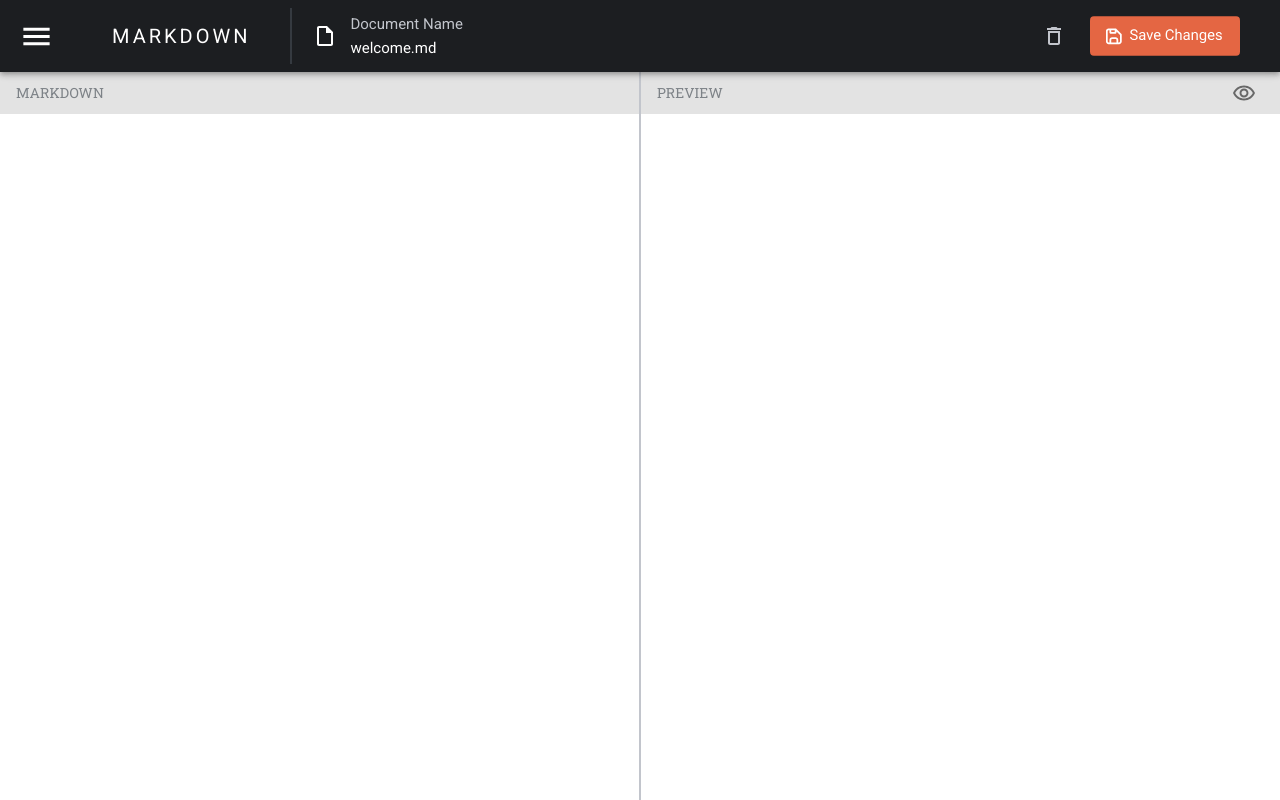
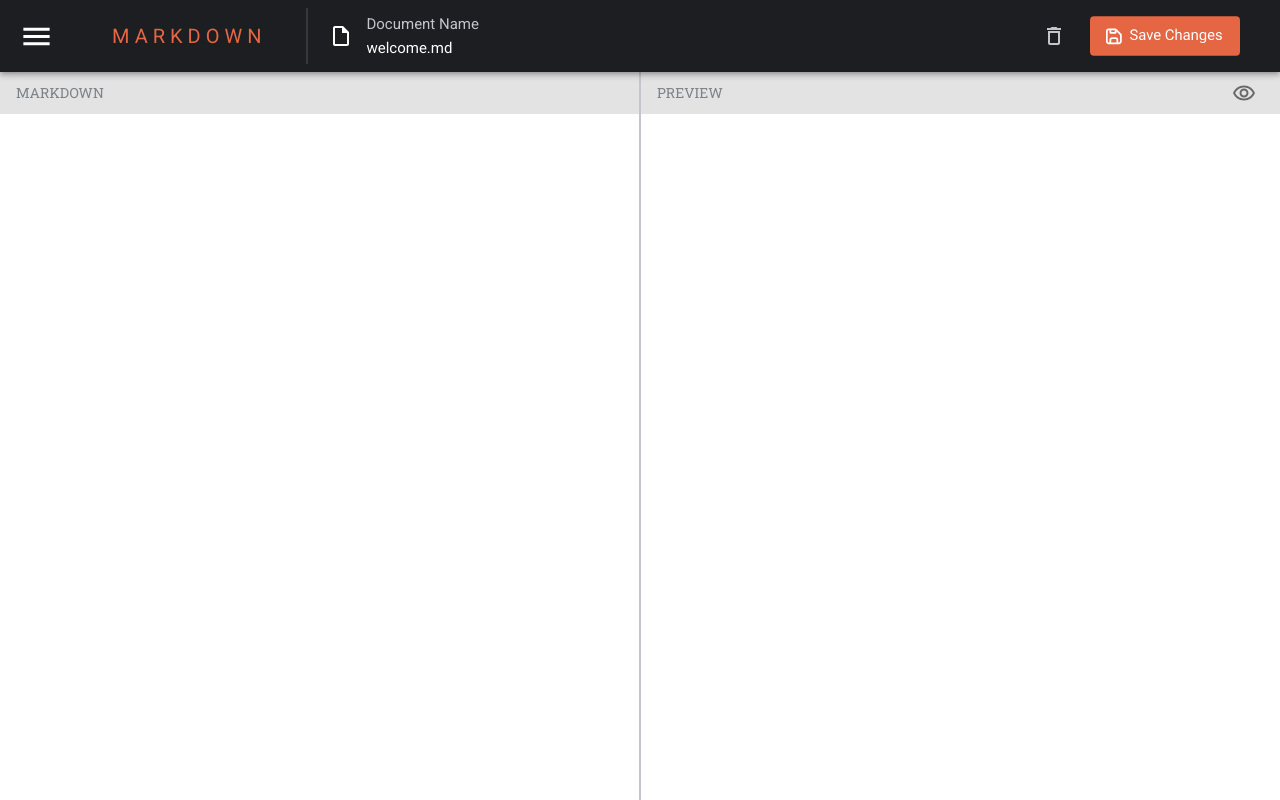
Before and after one commit to jpal91/markdown-nextjs, a Next.js app: page / in a window 1280 px wide. Built offline with nearby package versions, Linux system fonts and the light colour scheme.

Commit message:
small update to heading

```diff
--- a/components/NavBar/index.js
+++ b/components/NavBar/index.js
@@ -78,7 +78,7 @@ const NavBar = (props) => {
             <Link href="/">
               <ButtonBase>
                 <a>
-                  <Typography sx={{ color: "white" }} variant="heading">
+                  <Typography variant="heading">
                     MARKDOWN
                   </Typography>
                 </a>
--- a/styles/theme/base/typography.js
+++ b/styles/theme/base/typography.js
@@ -58,9 +58,9 @@ const typography = {
   heading: {
     fontWeight: baseProperties.fontWeightRegular,
     fontFamily: fontFam.regular,
-    color: "white",
+    color: primary.dOrange,
     fontSize: 20,
-    letterSpacing: "3px"
+    letterSpacing: "5px"
   },
   headingText: {
     fontWeight: baseProperties.fontWeightRegular,
```
